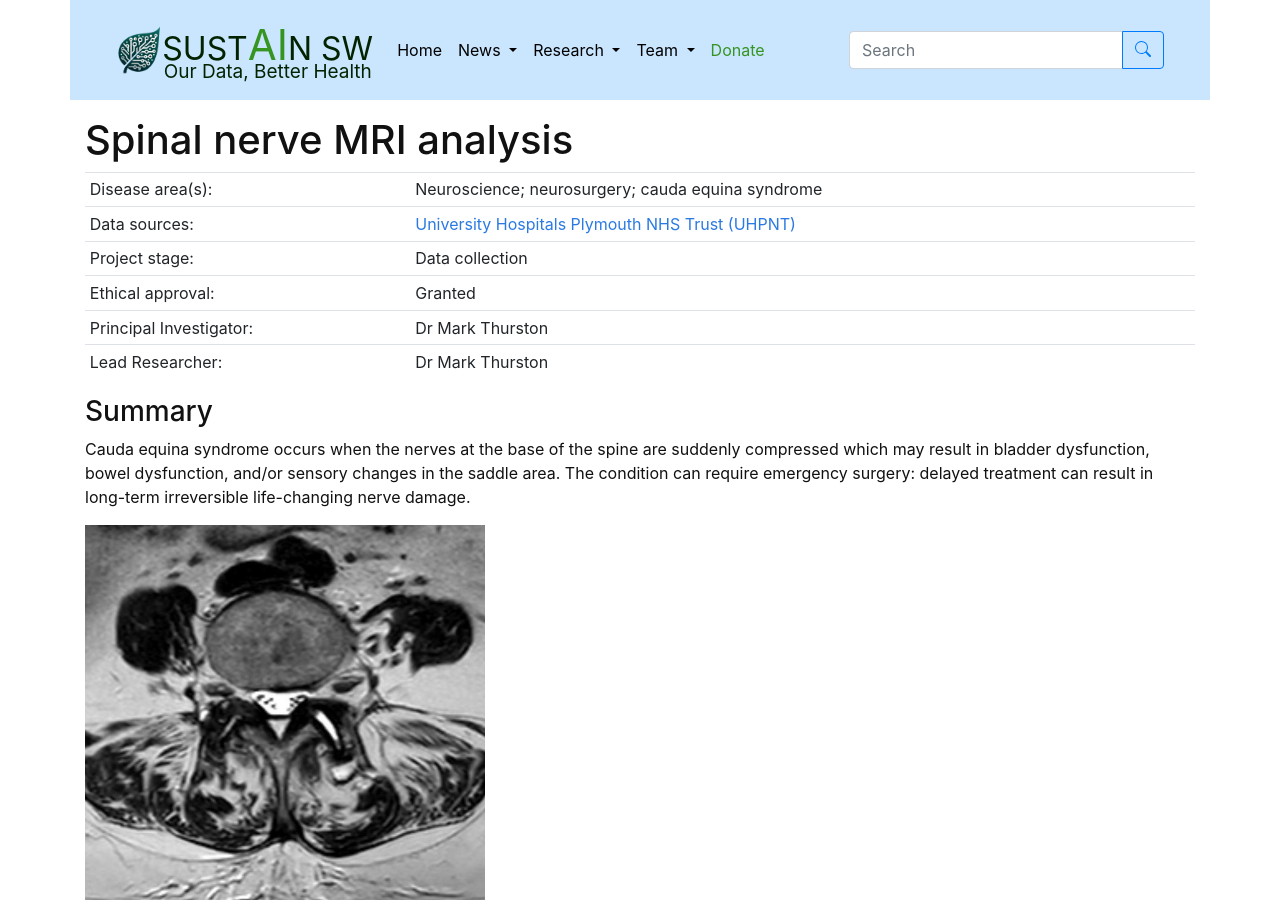
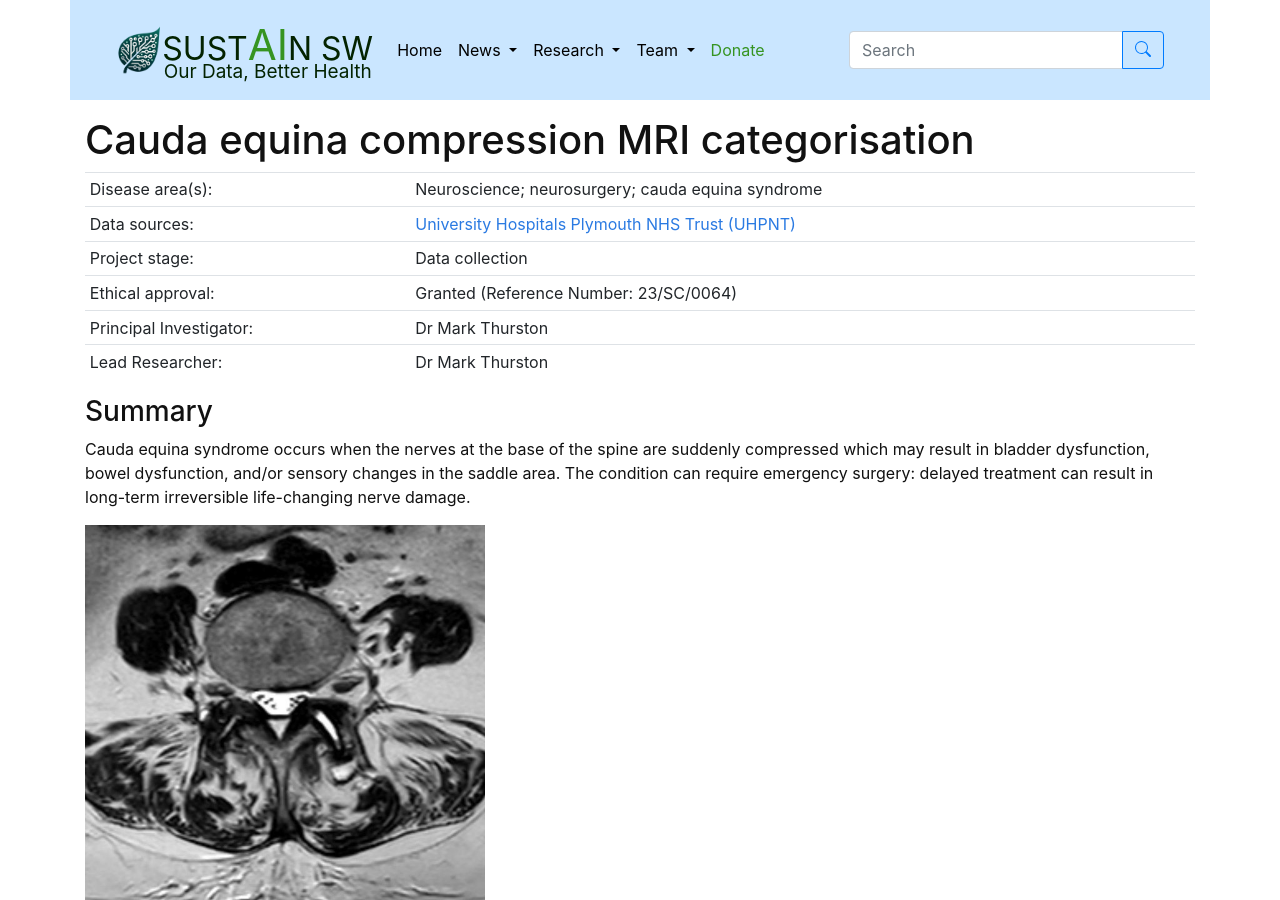
Before and after one commit to sustainsw/sustainsw.github.io, a Jekyll site: the page built from projects/_posts/2023-10-09-ces.md, in a window 1280 px wide and 900 px high. Built offline with Jekyll 4.4.1, drawn with Linux system fonts in a browser that asks for light colours.

Commit message:
update project

```diff
--- a/_includes/region_maps.html
+++ b/_includes/region_maps.html
@@ -6,7 +6,8 @@
             <div class="col-md-6">
                 <div id="map" style="width: 100%;"></div>
                 <figcaption class="figure-caption text-left">
-                    <p> Figure 1: Maps of Southwest Peninsula </p>
+                    <p> Figure 1: Map of Southwest Peninsula and acute healthcare providers (NHS Trusts) within the
+                        region </p>
                 </figcaption>
 
             </div>
--- a/projects/_posts/2023-10-09-ces.md
+++ b/projects/_posts/2023-10-09-ces.md
@@ -1,6 +1,6 @@
 ---
 layout: project
-title: Spinal nerve MRI analysis
+title:  Cauda equina compression MRI categorisation
 thumbnail: /assets/img/projects_thumbnail_ces.png
 status: active
 ---
@@ -9,7 +9,7 @@ status: active
 disease_area = "Neuroscience; neurosurgery; cauda equina syndrome"
 data_sources = '<a href="https://www.plymouthhospitals.nhs.uk/">University Hospitals Plymouth NHS Trust (UHPNT)</a>'
 project_stage = "Data collection"
-ethical_approval = "Granted"
+ethical_approval = "Granted (Reference Number: 23/SC/0064)"
 principal_investigator = "Dr Mark Thurston"
 lead_researcher = "Dr Mark Thurston"
 %}
```
Also changed, not shown: projects/_posts/2022-06-29-xray.md (+1 -1 lines), projects/_posts/2023-10-08-aneurysm-clip.md (+1 -1 lines).
